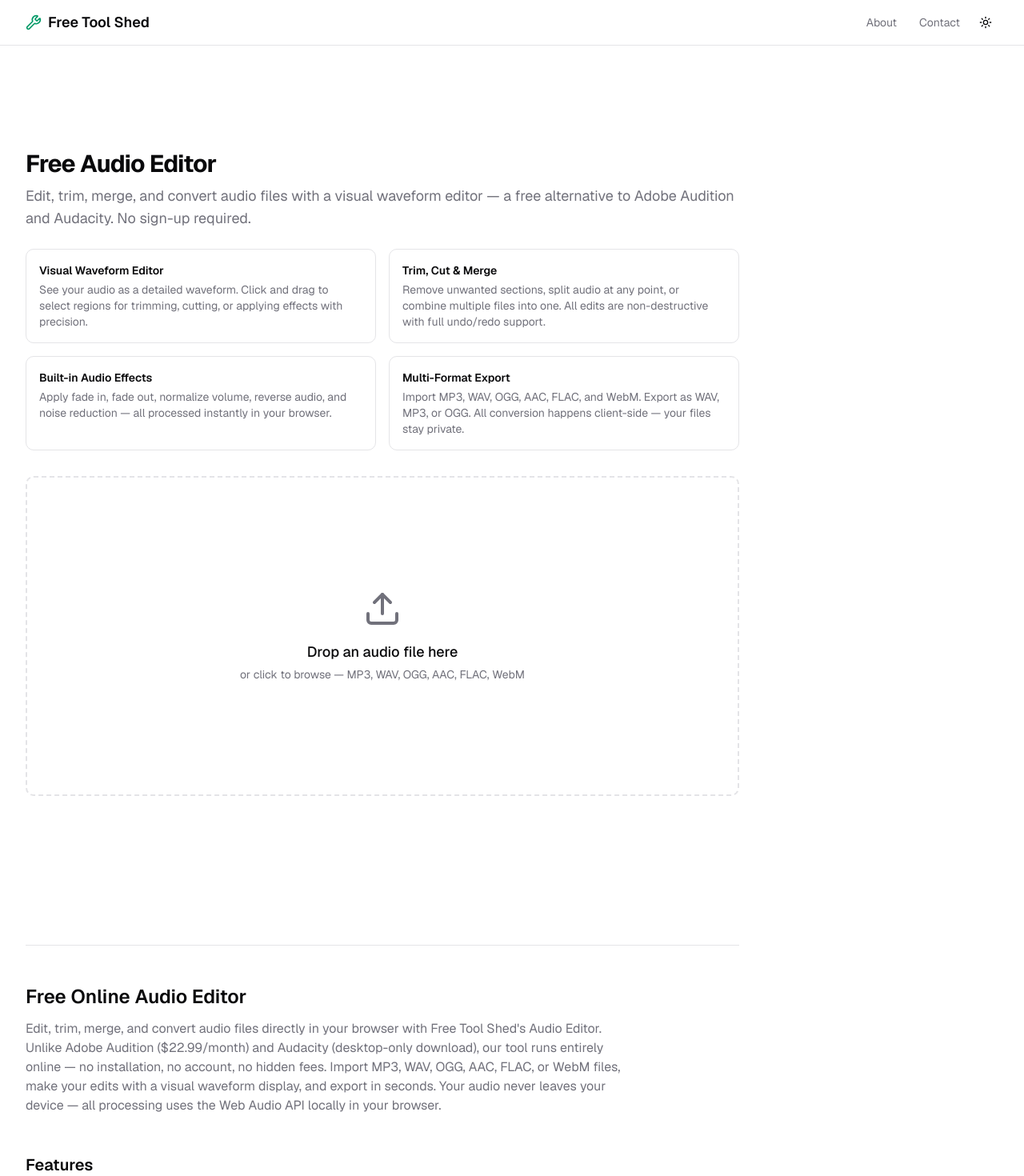
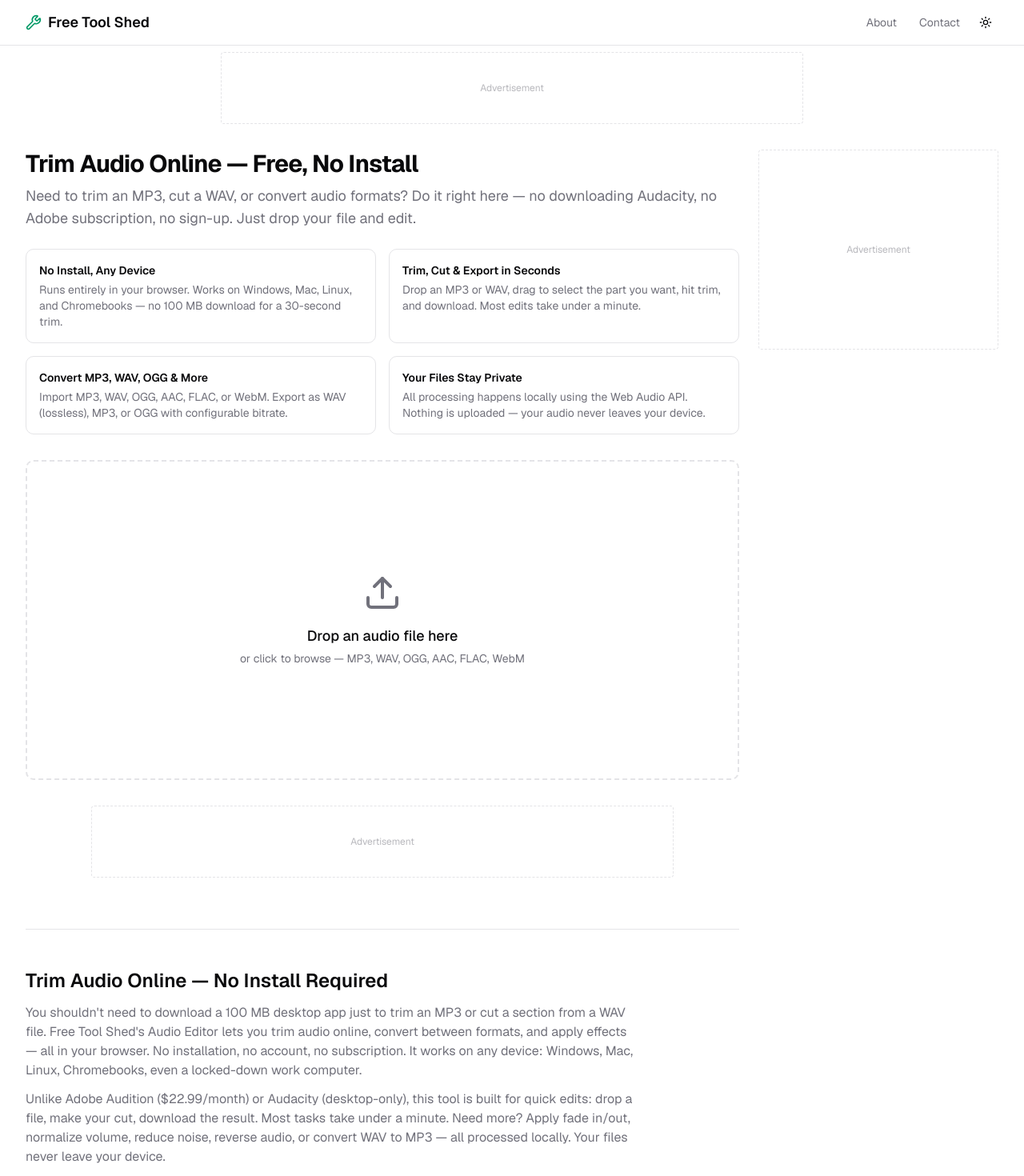
Before and after one commit to diegofivefive/freetoolshed, a Next.js app: page /tools/audio-editor in a window 1280 px wide. Shown: the top 1470 px of the page at 80% size. Built offline with nearby package versions, Linux system fonts and the light colour scheme; no server answers.

Commit message:
ad placeholder fix
ad placeholder fix

```diff
--- a/src/app/tools/audio-editor/_components/seo-content.tsx
+++ b/src/app/tools/audio-editor/_components/seo-content.tsx
@@ -8,17 +8,23 @@ export function SeoContent() {
       {/* ── Intro ─────────────────────────────────────────── */}
       <section>
         <h2 className="text-2xl font-semibold">
-          Free Online Audio Editor
+          Trim Audio Online — No Install Required
         </h2>
         <p className="mt-3 max-w-3xl text-muted-foreground">
-          Edit, trim, merge, and convert audio files directly in your browser
-          with Free Tool Shed&apos;s Audio Editor. Unlike Adobe Audition
-          ($22.99/month) and Audacity (desktop-only download), our tool runs
-          entirely online — no installation, no account, no hidden fees. Import
-          MP3, WAV, OGG, AAC, FLAC, or WebM files, make your edits with a
-          visual waveform display, and export in seconds. Your audio never
-          leaves your device — all processing uses the Web Audio API locally in
-          your browser.
+          You shouldn&apos;t need to download a 100 MB desktop app just to trim
+          an MP3 or cut a section from a WAV file. Free Tool Shed&apos;s Audio
+          Editor lets you trim audio online, convert between formats, and apply
+          effects — all in your browser. No installation, no account, no
+          subscription. It works on any device: Windows, Mac, Linux,
+          Chromebooks, even a locked-down work computer.
+        </p>
+        <p className="mt-3 max-w-3xl text-muted-foreground">
+          Unlike Adobe Audition ($22.99/month) or Audacity (desktop-only),
+          this tool is built for quick edits: drop a file, make your cut,
+          download the result. Most tasks take under a minute. Need more?
+          Apply fade in/out, normalize volume, reduce noise, reverse audio, or
+          convert WAV to MP3 — all processed locally. Your files never leave
+          your device.
         </p>
       </section>
 
@@ -55,7 +61,7 @@ export function SeoContent() {
 
       {/* ── How To ────────────────────────────────────────── */}
       <section>
-        <h2 className="text-xl font-semibold">How to Edit Audio Online</h2>
+        <h2 className="text-xl font-semibold">How to Trim Audio Online (5 Steps)</h2>
         <ol className="mt-4 space-y-4">
           {[
             {
@@ -149,44 +155,44 @@ export function SeoContent() {
         <div className="mt-4 space-y-3">
           {[
             {
+              q: "Why use this instead of Audacity?",
+              a: "Audacity is more powerful — multi-track, VST plugins, spectral editing. But it requires a desktop install. This tool is for quick jobs: trim an MP3, cut a clip, convert a format. Open a URL, drop your file, done in under a minute. No download, works on Chromebooks and locked-down machines, nothing to uninstall afterward.",
+            },
+            {
               q: "Is this audio editor really free?",
               a: "Yes, completely free. No hidden fees, no premium tiers, and no sign-up required. The tool is ad-supported so it can remain free for everyone.",
             },
             {
               q: "Do I need to install anything?",
-              a: "No. This audio editor runs entirely in your browser using the Web Audio API. No downloads, plugins, or extensions required — unlike Audacity which needs a desktop install.",
+              a: "No. It runs entirely in your browser. No 100 MB download, no plugins, no extensions. Open the page and start editing — that's the whole point.",
             },
             {
-              q: "What audio formats can I import?",
-              a: "You can import MP3, WAV, OGG, AAC, FLAC, and WebM audio files. The browser decodes them natively, so there's no server-side processing involved.",
+              q: "How do I trim an MP3 online?",
+              a: "Drop your MP3 file onto the editor (or click to browse). Click and drag on the waveform to select the section you want to keep, then click the Crop button or press T. Hit Download to save the trimmed file. The whole process takes about 30 seconds.",
             },
             {
-              q: "What export formats are available?",
-              a: "Export as WAV (uncompressed, lossless), MP3, or OGG. For MP3 and OGG, you can choose the bitrate (128, 192, 256, or 320 kbps). WAV export is generated natively in the browser for maximum quality.",
+              q: "Can I convert WAV to MP3?",
+              a: "Yes. Import any WAV file, then choose MP3 from the export format dropdown and select your bitrate (128–320 kbps). Click Download. The conversion happens entirely in your browser.",
+            },
+            {
+              q: "What audio formats are supported?",
+              a: "Import: MP3, WAV, OGG, AAC, FLAC, and WebM. Export: WAV (lossless), MP3, or OGG with configurable bitrate.",
             },
             {
               q: "Is my audio data private?",
-              a: "Yes. All processing happens locally in your browser. Your audio files are never uploaded to any server. We can't see, access, or store your files.",
+              a: "Yes. All processing happens locally in your browser using the Web Audio API. Your files are never uploaded to any server. We can't see them and neither can anyone else.",
             },
             {
               q: "Can I undo my edits?",
-              a: "Yes. The editor maintains a 50-step undo/redo history. Use Ctrl+Z to undo and Ctrl+Y (or Ctrl+Shift+Z) to redo. You can also use the undo/redo buttons in the toolbar.",
-            },
-            {
-              q: "How do I trim audio to a specific section?",
-              a: "Click and drag on the waveform to select the region you want to keep, then click the Crop (trim) button or press T. Everything outside your selection will be removed.",
+              a: "Yes. The editor keeps a 50-step undo/redo history. Ctrl+Z to undo, Ctrl+Y to redo. You can also use the toolbar buttons.",
             },
             {
               q: "Does the noise reduction actually work?",
-              a: "Yes. It uses spectral gating — it estimates the noise floor from the quietest parts of your audio and attenuates sections below that threshold. Adjust the strength slider (0–1) to control aggressiveness. For heavy noise, you may need to apply it multiple times.",
+              a: "For light background noise (hiss, hum, room tone), yes. It estimates the noise floor from quiet sections and attenuates below that threshold. Adjust strength from 0–1. For heavy noise, apply multiple passes. It's not as advanced as Audacity's spectral subtraction, but it handles common cases.",
             },
             {
               q: "Is there a file size limit?",
-              a: "There's no hard limit, but performance depends on your browser's available memory. Most files under 100 MB work smoothly. Very long recordings (over an hour) may use significant memory.",
-            },
-            {
-              q: "Is this a good alternative to Audacity?",
-              a: "For basic to intermediate editing tasks — trimming, cutting, applying effects, and format conversion — yes. The main advantage is zero installation and browser-based convenience. For advanced features like multi-track mixing, spectral editing, or VST plugins, Audacity is more capable.",
+              a: "No hard limit — it depends on your browser's available memory. Files under 100 MB work smoothly. Very long recordings (1+ hour) may use significant memory.",
             },
           ].map((faq) => (
             <details
--- a/src/app/tools/audio-editor/page.tsx
+++ b/src/app/tools/audio-editor/page.tsx
@@ -6,7 +6,7 @@ import { AdSlot } from "@/components/layout/ad-slot";
 const toolConfig = {
   name: "Audio Editor",
   description:
-    "Edit, trim, merge, and convert audio files with a visual waveform editor. Supports MP3, WAV, OGG, and more.",
+    "Trim, cut, and convert audio files online — no install, no sign-up. Works on any device with a browser.",
   slug: "audio-editor",
   paidAlternative: "Adobe Audition",
 };
@@ -21,6 +21,30 @@ export default function AudioEditorPage() {
     mainEntity: [
       {
         "@type": "Question",
+        name: "Why use this instead of Audacity?",
+        acceptedAnswer: {
+          "@type": "Answer",
+          text: "Audacity is more powerful for advanced work, but it requires a desktop install. This tool is for quick jobs — trim an MP3, cut a clip, convert a format — right in your browser. No download, works on any device, takes under a minute.",
+        },
+      },
+      {
+        "@type": "Question",
+        name: "How do I trim an MP3 online?",
+        acceptedAnswer: {
+          "@type": "Answer",
+          text: "Drop your MP3 onto the editor, click and drag on the waveform to select the section you want, click Crop (or press T), then Download. Takes about 30 seconds.",
+        },
+      },
+      {
+        "@type": "Question",
+        name: "Can I convert WAV to MP3 online?",
+        acceptedAnswer: {
+          "@type": "Answer",
+          text: "Yes. Import any WAV file, choose MP3 from the export dropdown, select your bitrate (128–320 kbps), and click Download. The conversion happens in your browser — nothing is uploaded.",
+        },
+      },
+      {
+        "@type": "Question",
         name: "Is this audio editor really free?",
         acceptedAnswer: {
           "@type": "Answer",
@@ -32,7 +56,15 @@ export default function AudioEditorPage() {
         name: "Do I need to install anything?",
         acceptedAnswer: {
           "@type": "Answer",
-          text: "No. This audio editor runs entirely in your browser. No downloads, plugins, or sign-ups needed — unlike Audacity which requires a desktop install.",
+          text: "No. It runs entirely in your browser. No 100 MB download, no plugins, no extensions. Open the page and start editing.",
+        },
+      },
+      {
+        "@type": "Question",
+        name: "What audio formats are supported?",
+        acceptedAnswer: {
+          "@type": "Answer",
+          text: "Import: MP3, WAV, OGG, AAC, FLAC, and WebM. Export: WAV (lossless), MP3, or OGG with configurable bitrate.",
         },
       },
       {
@@ -40,23 +72,7 @@ export default function AudioEditorPage() {
         name: "Is my audio data private?",
         acceptedAnswer: {
           "@type": "Answer",
-          text: "Yes. All audio processing happens locally in your browser using the Web Audio API. Your files are never uploaded to any server.",
-        },
-      },
-      {
-        "@type": "Question",
-        name: "What audio formats are supported?",
-        acceptedAnswer: {
-          "@type": "Answer",
-          text: "You can import MP3, WAV, OGG, AAC, FLAC, and WebM audio files. Export is available in WAV, MP3, and OGG formats.",
-        },
-      },
-      {
-        "@type": "Question",
-        name: "Can I trim and cut audio?",
-        acceptedAnswer: {
-          "@type": "Answer",
-          text: "Yes. Select any region on the waveform to trim, cut, or delete it. You can also split audio at the playhead position.",
+          text: "Yes. All processing happens locally in your browser using the Web Audio API. Your files are never uploaded to any server.",
         },
       },
       {
@@ -64,23 +80,7 @@ export default function AudioEditorPage() {
         name: "Does it support effects like fade in and fade out?",
         acceptedAnswer: {
           "@type": "Answer",
-          text: "Yes. Apply fade in, fade out, normalize volume, reverse audio, and basic noise reduction — all processed in real time in your browser.",
-        },
-      },
-      {
-        "@type": "Question",
-        name: "Can I merge multiple audio files?",
-        acceptedAnswer: {
-          "@type": "Answer",
-          text: "Yes. Import multiple audio files and merge them sequentially. You can reorder tracks before combining them into a single file.",
-        },
-      },
-      {
-        "@type": "Question",
-        name: "Is this a good alternative to Audacity or Adobe Audition?",
-        acceptedAnswer: {
-          "@type": "Answer",
-          text: "For basic to intermediate editing tasks like trimming, cutting, merging, and applying effects, yes. It runs in the browser with no install required. Adobe Audition costs $22.99/month and Audacity requires a desktop download.",
+          text: "Yes. Apply fade in, fade out, normalize volume, reverse audio, amplify, and noise reduction — all processed locally in your browser.",
         },
       },
     ],
@@ -98,42 +98,41 @@ export default function AudioEditorPage() {
       />
 
       <h1 className="text-3xl font-bold tracking-tight">
-        Free Audio Editor
+        Trim Audio Online — Free, No Install
       </h1>
       <p className="mt-2 text-lg text-muted-foreground">
-        Edit, trim, merge, and convert audio files with a visual waveform
-        editor — a free alternative to Adobe Audition and Audacity. No
-        sign-up required.
+        Need to trim an MP3, cut a WAV, or convert audio formats? Do it right
+        here — no downloading Audacity, no Adobe subscription, no sign-up.
+        Just drop your file and edit.
       </p>
 
       <div className="mt-6 grid gap-4 sm:grid-cols-2">
         <div className="rounded-lg border border-border bg-card p-4">
-          <h2 className="text-sm font-semibold">Visual Waveform Editor</h2>
+          <h2 className="text-sm font-semibold">No Install, Any Device</h2>
           <p className="mt-1 text-sm text-muted-foreground">
-            See your audio as a detailed waveform. Click and drag to select
-            regions for trimming, cutting, or applying effects with precision.
+            Runs entirely in your browser. Works on Windows, Mac, Linux, and
+            Chromebooks — no 100 MB download for a 30-second trim.
           </p>
         </div>
         <div className="rounded-lg border border-border bg-card p-4">
-          <h2 className="text-sm font-semibold">Trim, Cut & Merge</h2>
+          <h2 className="text-sm font-semibold">Trim, Cut & Export in Seconds</h2>
           <p className="mt-1 text-sm text-muted-foreground">
-            Remove unwanted sections, split audio at any point, or combine
-            multiple files into one. All edits are non-destructive with full
-            undo/redo support.
+            Drop an MP3 or WAV, drag to select the part you want, hit trim,
+            and download. Most edits take under a minute.
           </p>
         </div>
         <div className="rounded-lg border border-border bg-card p-4">
-          <h2 className="text-sm font-semibold">Built-in Audio Effects</h2>
+          <h2 className="text-sm font-semibold">Convert MP3, WAV, OGG & More</h2>
           <p className="mt-1 text-sm text-muted-foreground">
-            Apply fade in, fade out, normalize volume, reverse audio, and
-            noise reduction — all processed instantly in your browser.
+            Import MP3, WAV, OGG, AAC, FLAC, or WebM. Export as WAV
+            (lossless), MP3, or OGG with configurable bitrate.
           </p>
         </div>
         <div className="rounded-lg border border-border bg-card p-4">
-          <h2 className="text-sm font-semibold">Multi-Format Export</h2>
+          <h2 className="text-sm font-semibold">Your Files Stay Private</h2>
           <p className="mt-1 text-sm text-muted-foreground">
-            Import MP3, WAV, OGG, AAC, FLAC, and WebM. Export as WAV, MP3, or
-            OGG. All conversion happens client-side — your files stay private.
+            All processing happens locally using the Web Audio API. Nothing is
+            uploaded — your audio never leaves your device.
           </p>
         </div>
       </div>
--- a/src/components/layout/ad-slot.tsx
+++ b/src/components/layout/ad-slot.tsx
@@ -1,6 +1,6 @@
 "use client";
 
-import { useEffect, useRef } from "react";
+import { useEffect, useRef, useState } from "react";
 
 interface AdSlotProps {
   slot: "leaderboard" | "sidebar" | "in-feed" | "mid-content";
@@ -27,6 +27,7 @@ export function AdSlot({ slot, className }: AdSlotProps) {
   const { width, height } = SLOT_DIMENSIONS[slot];
   const adRef = useRef<HTMLModElement>(null);
   const pushed = useRef(false);
+  const [adFilled, setAdFilled] = useState(false);
 
   useEffect(() => {
     if (!CLIENT_ID || pushed.current) return;
@@ -39,36 +40,62 @@ export function AdSlot({ slot, className }: AdSlotProps) {
     } catch {
       // AdSense not loaded yet — silently ignore
     }
+
+    // Poll for ad fill status — hide the <ins> if unfilled
+    const timer = setInterval(() => {
+      const ins = adRef.current;
+      if (!ins) return;
+      const status = ins.getAttribute("data-ad-status");
+      if (status === "filled") {
+        setAdFilled(true);
+        clearInterval(timer);
+      } else if (status === "unfilled") {
+        setAdFilled(false);
+        clearInterval(timer);
+      }
+    }, 500);
+
+    return () => clearInterval(timer);
   }, []);
 
   // Dev placeholder when no AdSense client ID is configured
   if (!CLIENT_ID) {
     return (
       <div
-        className={`flex items-center justify-center rounded border border-dashed border-muted-foreground/25 bg-muted/30 ${className ?? ""}`}
+        className={`flex items-center justify-center rounded border border-dashed border-border bg-background ${className ?? ""}`}
         aria-hidden="true"
         data-ad-slot={slot}
         style={{ width, height, maxWidth: "100%" }}
       >
-        <span className="text-xs text-muted-foreground/40 select-none">Ad</span>
+        <span className="text-xs text-muted-foreground/50 select-none">
+          Advertisement
+        </span>
       </div>
     );
   }
 
   return (
     <div
-      className={className}
+      className={`relative flex items-center justify-center overflow-hidden rounded border border-dashed border-border bg-background ${className ?? ""}`}
       style={{ width, height, maxWidth: "100%" }}
       data-ad-slot={slot}
+    >
+      <span className="pointer-events-none absolute text-xs text-muted-foreground/50 select-none">
+        Advertisement
+      </span>
+      <div
+        className="absolute inset-0"
+        style={{ opacity: adFilled ? 1 : 0 }}
       >
         <ins
           ref={adRef}
           className="adsbygoogle"
-        style={{ display: "block", width, height }}
+          style={{ display: "block", width: "100%", height: "100%" }}
           data-ad-client={CLIENT_ID}
           data-ad-format={SLOT_FORMAT[slot]}
           data-full-width-responsive="true"
         />
       </div>
+    </div>
   );
 }
```
Lines whose indentation alone changed are shown as unchanged.
